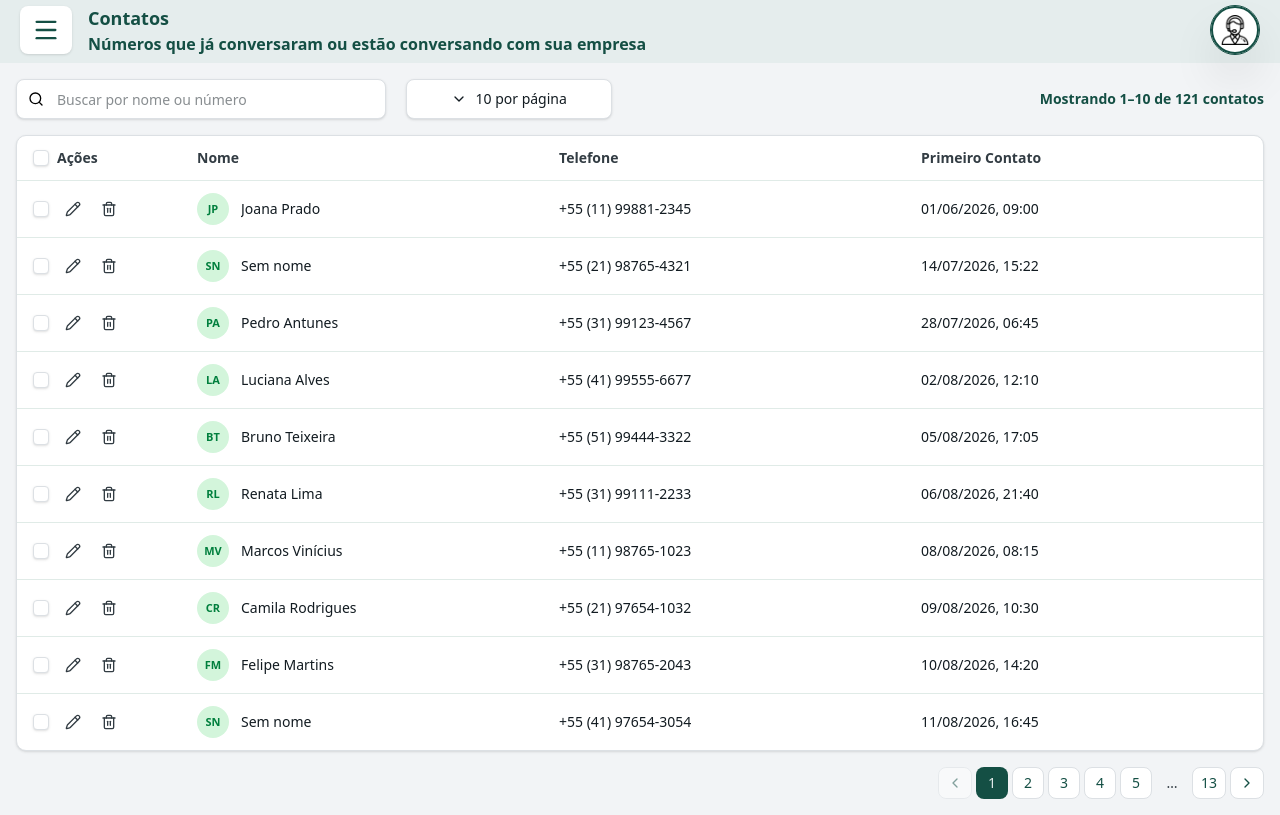
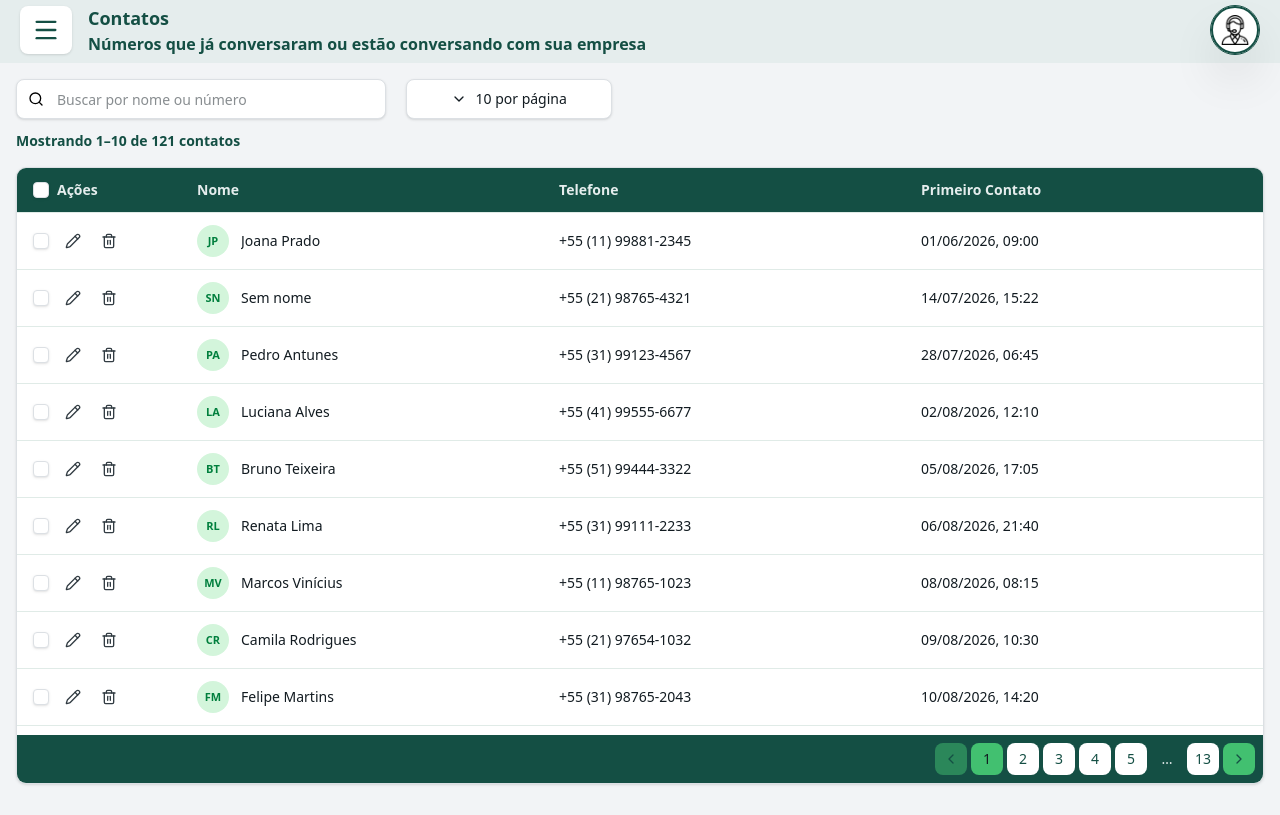
Before and after one commit to lucas-Coelho-Lucinda/PapoCom, a React (Vite) app: page /Contatos in a window 1280 px wide. Built offline with nearby package versions, Linux system fonts and the light colour scheme.

Commit message:
fix: Ajustes nos components do modulo de contatos e layout do sistema para melhorias visibilidade e responsavidade na tela.

```diff
--- a/src/components/checkBox/index.tsx
+++ b/src/components/checkBox/index.tsx
@@ -25,8 +25,8 @@ export const CheckboxLib = React.forwardRef<
         outline-none transition-all
         focus-visible:ring-2 focus-visible:ring-primary
         disabled:cursor-not-allowed disabled:opacity-50
-        data-[state=checked]:border-primary data-[state=checked]:bg-primary
-        data-[state=indeterminate]:border-primary data-[state=indeterminate]:bg-primary
+        data-[state=checked]:border-success data-[state=checked]:bg-success
+        data-[state=indeterminate]:border-success data-[state=indeterminate]:bg-success
         ${className}
       `}
       {...props}
--- a/src/components/pagination/index.tsx
+++ b/src/components/pagination/index.tsx
@@ -62,7 +62,6 @@ export function PaginationLib({
   const items = getPageRange(page, pageCount, siblings);
 
   const baseButton = "h-8 min-w-8 px-2 text-sm";
-  const outlined = "border border-border hover:bg-secondary-hover";
 
   return (
     <nav
@@ -72,14 +71,14 @@ export function PaginationLib({
       <ButtonLib
         type="button"
         size="none"
-        colorBackeGround="default"
+        colorBackeGround="success"
         textColor="primary"
         colorBackeHouverGround="none"
         textColorHover="none"
         disabled={page <= 1}
         onClick={() => onPageChange(page - 1)}
         aria-label="Página anterior"
-        className={`${baseButton} ${outlined}`}
+        className={`${baseButton}`}
       >
         <ChevronLeft className="size-4" aria-hidden="true" />
       </ButtonLib>
@@ -89,7 +88,7 @@ export function PaginationLib({
           <span
             key={item}
             aria-hidden="true"
-            className="flex h-8 min-w-8 items-center justify-center text-sm text-muted-foreground"
+            className="flex h-8 min-w-8 items-center justify-center rounded-sm  text-sm text-secondary"
           >
             …
           </span>
@@ -98,14 +97,15 @@ export function PaginationLib({
             key={item}
             type="button"
             size="none"
-            colorBackeGround={item === page ? "primary" : "default"}
-            textColor={item === page ? "secondary" : "primary"}
+            colorBackeGround={item === page ? "success" : "default"}
+            textColor={item === page ? "default" : "primary"}
             colorBackeHouverGround="none"
             textColorHover="none"
             onClick={() => onPageChange(item)}
             aria-label={`Página ${item}`}
             aria-current={item === page ? "page" : undefined}
-            className={`${baseButton} ${item === page ? "" : outlined}`}
+            /*  className={`${baseButton} ${item === page ? "" : ""}`} */
+            className={`${baseButton}`}
           >
             {item}
           </ButtonLib>
@@ -115,14 +115,14 @@ export function PaginationLib({
       <ButtonLib
         type="button"
         size="none"
-        colorBackeGround="default"
+        colorBackeGround="success"
         textColor="primary"
         colorBackeHouverGround="none"
         textColorHover="none"
         disabled={page >= pageCount}
         onClick={() => onPageChange(page + 1)}
         aria-label="Próxima página"
-        className={`${baseButton} ${outlined}`}
+        className={`${baseButton}`}
       >
         <ChevronRight className="size-4" aria-hidden="true" />
       </ButtonLib>
--- a/src/components/table/index.tsx
+++ b/src/components/table/index.tsx
@@ -134,7 +134,7 @@ export function Table({
       <div className="overflow-x-auto">
         <table className="w-full min-w-176 border-collapse text-sm">
           <thead>
-            <tr className="flex w-full items-center border-b border-border-soft text-left text-muted-foreground">
+            <tr className="flex w-full items-center bg-primary border-b border-border-soft text-left text-secondary">
               <th scope="col" className={`${actionsCell} py-3 text-left`}>
                 <div className="flex items-center gap-2">
                   <CheckboxLib
--- a/src/index.css
+++ b/src/index.css
@@ -258,7 +258,7 @@
   }
 
   ::-webkit-scrollbar-thumb {
-    background: #144f44;
+    background: #55d671;
     border-radius: 2px;
   }
 
--- a/src/pages/contacts/components/confirmaDialog/index.tsx
+++ b/src/pages/contacts/components/contactModel/index.tsx
@@ -21,7 +21,7 @@ type ContactFormDialogProps = {
   onSubmit: (id: number, values: ContactFormValues) => string | null;
 };
 
-export function ContactFormDialog({
+export function ContactModel({
   contact,
   onClose,
   onSubmit,
--- a/src/pages/contacts/index.tsx
+++ b/src/pages/contacts/index.tsx
@@ -3,7 +3,7 @@ import { useState } from "react";
 import { Helmet } from "react-helmet-async";
 import { ChevronDown, SearchX, Search, Trash2, UserX, X } from "lucide-react";
 import { ConfirmDialog } from "../../components/dialog";
-import { ContactFormDialog } from "./components/confirmaDialog";
+import { ContactModel } from "./components/contactModel";
 
 import { InputLib } from "../../components/Input";
 
@@ -19,9 +19,9 @@ import {
   Table,
   type ItensTableProps,
   type TableTargets,
-
 } from "../../components/table";
 import { defaultContacts, titlesContacts } from "./conts";
+import { CardLib } from "../../components/card";
 
 const plural = (count: number, singular: string, pluralForm: string) =>
   count === 1 ? singular : pluralForm;
@@ -70,9 +70,9 @@ export function Contacts() {
   return (
     <>
       <Helmet title="Papo Com | Contatos" />
-      <section className="flex h-full min-h-0 flex-col gap-4 bg-background py-4 px-4 text-foreground">
+      <section className="flex h-fit min-h-0 flex-col gap-4 bg-background py-4 px-4 text-foreground">
         {/* ------------------------------ Busca + total ------------------------------ */}
-        <div className="flex  flex-wrap items-center justify-between gap-3">
+        <div className="flex  flex-col items-start justify-start gap-3">
           <div className="flex flex-row items-end gap-5">
             <div className="w-full max-w-sm">
               <InputLib
@@ -162,7 +162,7 @@ export function Contacts() {
         ) : null}
 
         {/* --------------------------------- Tabela --------------------------------- */}
-        <div className="min-h-0 flex-1 overflow-y-auto rounded-lg border border-border bg-card shadow-sm">
+        <div className="min-h-0 flex flex-col  flex-1 overflow-y-auto rounded-lg border border-border bg-card shadow-sm">
           {!hasContacts ? (
             <EmptyState
               icon={<UserX className="size-6" aria-hidden="true" />}
@@ -196,22 +196,28 @@ export function Contacts() {
               onDelete={askDeleteOne}
             />
           )}
-        </div>
 
           {/* --------------------------- Rodapé: contagem + paginação --------------------------- */}
           {hasResults ? (
-          <div className="flex flex-row items-center justify-end gap-3">
+            <CardLib
+              padding="sm"
+              width="full"
+              height="fit"
+              colorBackeGround="primary"
+              className="flex flex-row items-center justify-end gap-3"
+            >
               <PaginationLib
                 page={list.page}
                 pageCount={list.pageCount}
                 onPageChange={list.setPage}
               />
+            </CardLib>
+          ) : null}
         </div>
-        ) : null}
       </section>
 
       {/* --------------------------------- Diálogos --------------------------------- */}
-      <ContactFormDialog
+      <ContactModel
         contact={editing}
         onClose={() => setEditing(null)}
         onSubmit={list.updateContact}
--- a/src/pages/contacts/type.ts
+++ b/src/pages/contacts/type.ts
@@ -1,7 +1,7 @@
 import { useMemo, useState } from "react";
+import type { ItensTableProps } from "../../components/table";
 import { DEFAULT_PAGE_SIZE } from "../../components/table/conts";
-import { createContactMatcher, normalizePhone } from "../../utils";
-import type { ItensTableProps } from "../../components/table";
+import { searchMatcher, normalizePhone } from "../../utils";
 
 export interface Contact {
   id: number;
@@ -34,7 +34,7 @@ export function useContactsList(initialContacts: ItensTableProps[]) {
   const [selectedIds, setSelectedIds] = useState<Set<number>>(new Set());
 
   const filtered = useMemo(() => {
-    const matches = createContactMatcher(search);
+    const matches = searchMatcher(search);
     return contacts.filter(matches);
   }, [contacts, search]);
 
--- a/src/pages/serviceLayout/index.tsx
+++ b/src/pages/serviceLayout/index.tsx
@@ -5,7 +5,6 @@ import { Outlet } from "react-router-dom";
 import { Header } from "../../components/header";
 import { SideMenu } from "../../components/sideMenu";
 import { NAV_ITEMS } from "../../components/header/const";
-
 
 export const ServiceLayout = () => {
   const menuId = useId();
@@ -20,16 +19,6 @@ export const ServiceLayout = () => {
       <Helmet title="Papo Com | Atendimentos" />
 
       <div className="flex  flex-col overflow-hidden">
-        <Header
-          onMenuClick={openMenu}
-          isMenuOpen={isMenuOpen}
-          menuId={menuId}
-          user={{
-            name: "lucas coelho",
-            avatarUrl: ""
-          }}
-        />
-
         <SideMenu
           id={menuId}
           isOpen={isMenuOpen}
@@ -44,9 +33,18 @@ export const ServiceLayout = () => {
           }
         />
 
-        <main className="flex min-h-0 flex-1 flex-col overflow-y-auto">
-          <Outlet />
-        </main>
+        <div className="grid h-dvh grid-rows-[auto_minmax(0,1fr)] overflow-hidden">
+          <Header
+            onMenuClick={openMenu}
+            isMenuOpen={isMenuOpen}
+            menuId={menuId}
+            user={{ name: "lucas coelho", avatarUrl: "" }}
+          />
+
+          <main className="flex min-h-0 flex-col overflow-hidden">
+            <Outlet />
+          </main>
+        </div>
       </div>
     </>
   );
--- a/src/styles/colors.ts
+++ b/src/styles/colors.ts
@@ -80,7 +80,9 @@ export const colorsBackGround = {
     accent:
         "bg-accent",
 
-    sendMessage: "bg-emerald-100"
+    sendMessage: "bg-emerald-100",
+
+    messageforeground: "bg-[#f4f4ed]"
 };
 
 
--- a/src/utils/index.ts
+++ b/src/utils/index.ts
@@ -1,4 +1,4 @@
-import type { Contact } from "../pages/contacts/type";
+import type { ItensTableProps } from "../components/table";
 
 
 /** Minúsculas e sem acentos, para busca tolerante ("jose" acha "José"). */
@@ -12,23 +12,19 @@ export const normalizeText = (value: string) =>
 export const digitsOnly = (value: string) => value.replace(/\D/g, "");
 
 /**
- * Cria o predicado de busca por nome OU número.
- * - Nome: ignora acentos e maiúsculas.
- * - Número: compara só os dígitos, então "11 99881", "(11) 99881"
- *   e "+5511998" encontram o mesmo contato.
+ * Busca um o elemento que corresponda ao valor do texto pesquisado
  */
-export function createContactMatcher(query: string) {
+export function searchMatcher(query: string) {
   const text = normalizeText(query);
   const digits = digitsOnly(query);
 
   if (!text) return () => true;
 
-  return (contact: Contact) => {
-    const nameMatch =
-      contact.name !== null && normalizeText(contact.name).includes(text);
-    const phoneMatch =
-      digits.length > 0 && digitsOnly(contact.phone).includes(digits);
-    return nameMatch || phoneMatch;
+  return (contact: ItensTableProps) => {
+
+    const nameOrPhoneMatch = contact.columns.find((element) => (element.value !== null && normalizeText(element.value).includes(text) || digits.length > 0 && digitsOnly(element.value).includes(digits)))
+
+    return nameOrPhoneMatch
   };
 }
 
```
Lines whose indentation alone changed are shown as unchanged.
